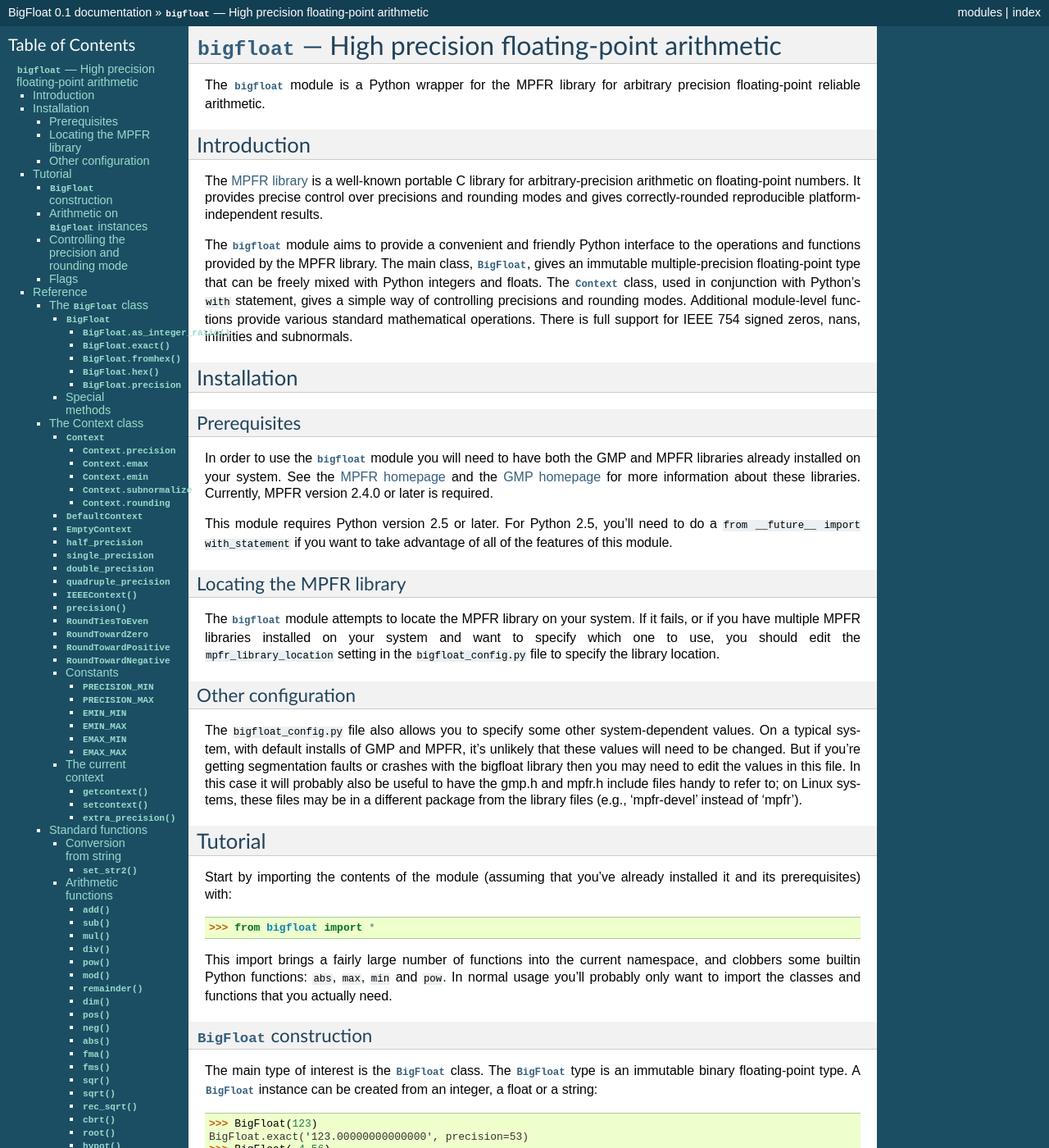
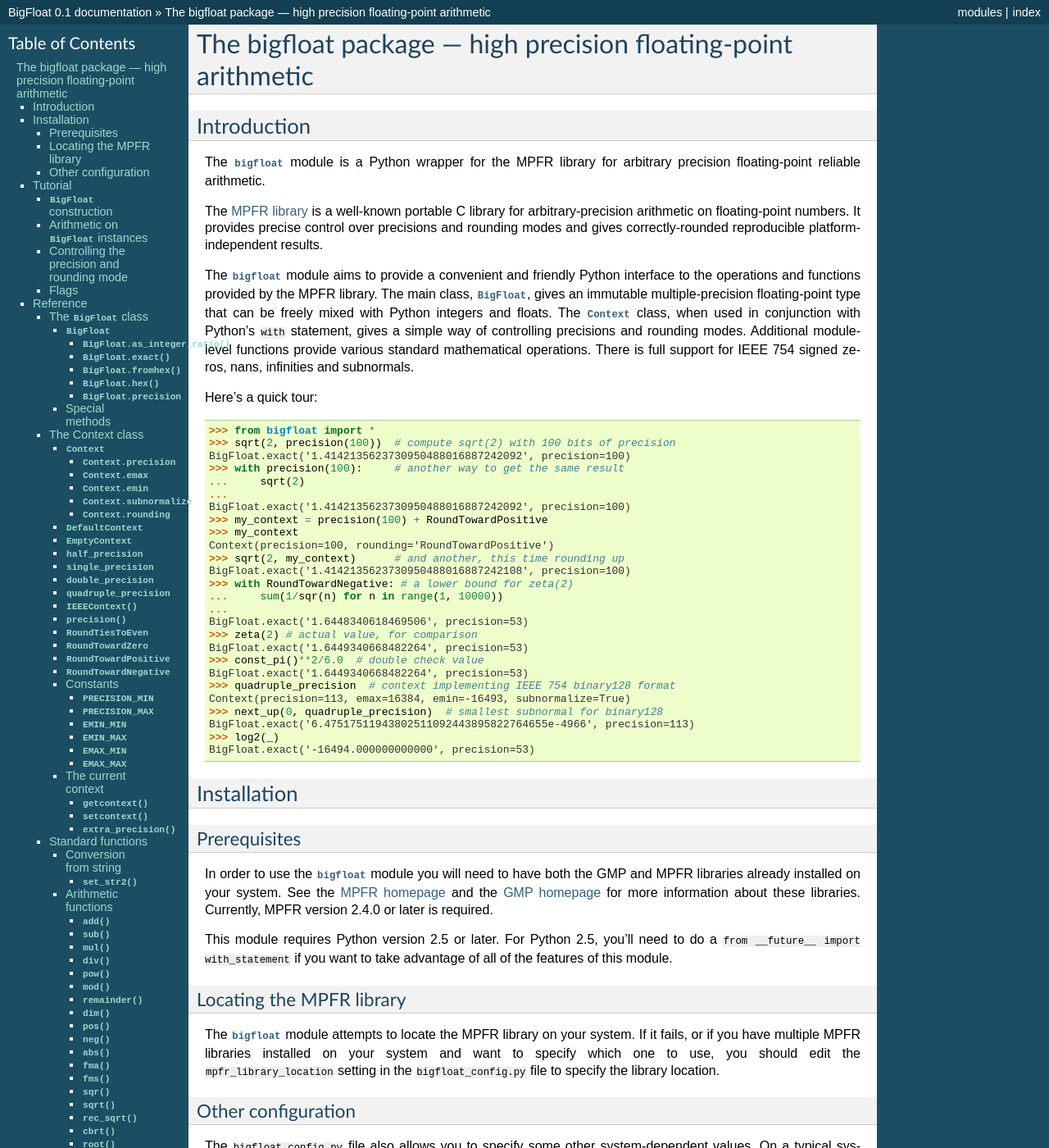
Before and after one commit to mdickinson/bigfloat, a Sphinx documentation site: the page built from Doc/index.rst, in a window 1280 px wide and 1400 px high. Shown: the whole window at 82% size. Built offline with Sphinx 7.4.7, drawn with Linux system fonts in a browser that asks for light colours; some of the changed text lies outside the part shown.

Commit message:
Doc updates.

```diff
--- a/Doc/index.rst
+++ b/Doc/index.rst
@@ -1,16 +1,16 @@
-:mod:`bigfloat` --- High precision floating-point arithmetic
-============================================================
+The bigfloat package --- high precision floating-point arithmetic
+=================================================================
 
 .. module:: bigfloat
    :synopsis: Python wrapper for MPFR floating-point library.
 
 .. moduleauthor:: Mark Dickinson <dickinsm@gmail.com>
 
+Introduction
+------------
+
 The :mod:`bigfloat` module is a Python wrapper for the MPFR library
 for arbitrary precision floating-point reliable arithmetic.
-
-Introduction
-------------
 
 The `MPFR library <http://www.mpfr.org>`_ is a well-known portable C
 library for arbitrary-precision arithmetic on floating-point numbers.
@@ -21,12 +21,42 @@
 Python interface to the operations and functions provided by the MPFR
 library.  The main class, :class:`BigFloat`, gives an immutable
 multiple-precision floating-point type that can be freely mixed with
-Python integers and floats.  The :class:`Context` class, used in
+Python integers and floats.  The :class:`Context` class, when used in
 conjunction with Python's ``with`` statement, gives a simple way of
 controlling precisions and rounding modes.  Additional module-level
 functions provide various standard mathematical operations.  There is
 full support for IEEE 754 signed zeros, nans, infinities and
 subnormals.
+
+Here's a quick tour::
+
+   >>> from bigfloat import *
+   >>> sqrt(2, precision(100))  # compute sqrt(2) with 100 bits of precision
+   BigFloat.exact('1.4142135623730950488016887242092', precision=100)
+   >>> with precision(100):     # another way to get the same result
+   ...     sqrt(2)
+   ...
+   BigFloat.exact('1.4142135623730950488016887242092', precision=100)
+   >>> my_context = precision(100) + RoundTowardPositive
+   >>> my_context
+   Context(precision=100, rounding='RoundTowardPositive')
+   >>> sqrt(2, my_context)      # and another, this time rounding up
+   BigFloat.exact('1.4142135623730950488016887242108', precision=100)
+   >>> with RoundTowardNegative: # a lower bound for zeta(2)
+   ...     sum(1/sqr(n) for n in range(1, 10000))
+   ...
+   BigFloat.exact('1.6448340618469506', precision=53)
+   >>> zeta(2) # actual value, for comparison
+   BigFloat.exact('1.6449340668482264', precision=53)
+   >>> const_pi()**2/6.0  # double check value
+   BigFloat.exact('1.6449340668482264', precision=53)
+   >>> quadruple_precision  # context implementing IEEE 754 binary128 format
+   Context(precision=113, emax=16384, emin=-16493, subnormalize=True)
+   >>> next_up(0, quadruple_precision)  # smallest subnormal for binary128
+   BigFloat.exact('6.47517511943802511092443895822764655e-4966', precision=113)
+   >>> log2(_)
+   BigFloat.exact('-16494.000000000000', precision=53)
+
 
 Installation
 ------------
```
